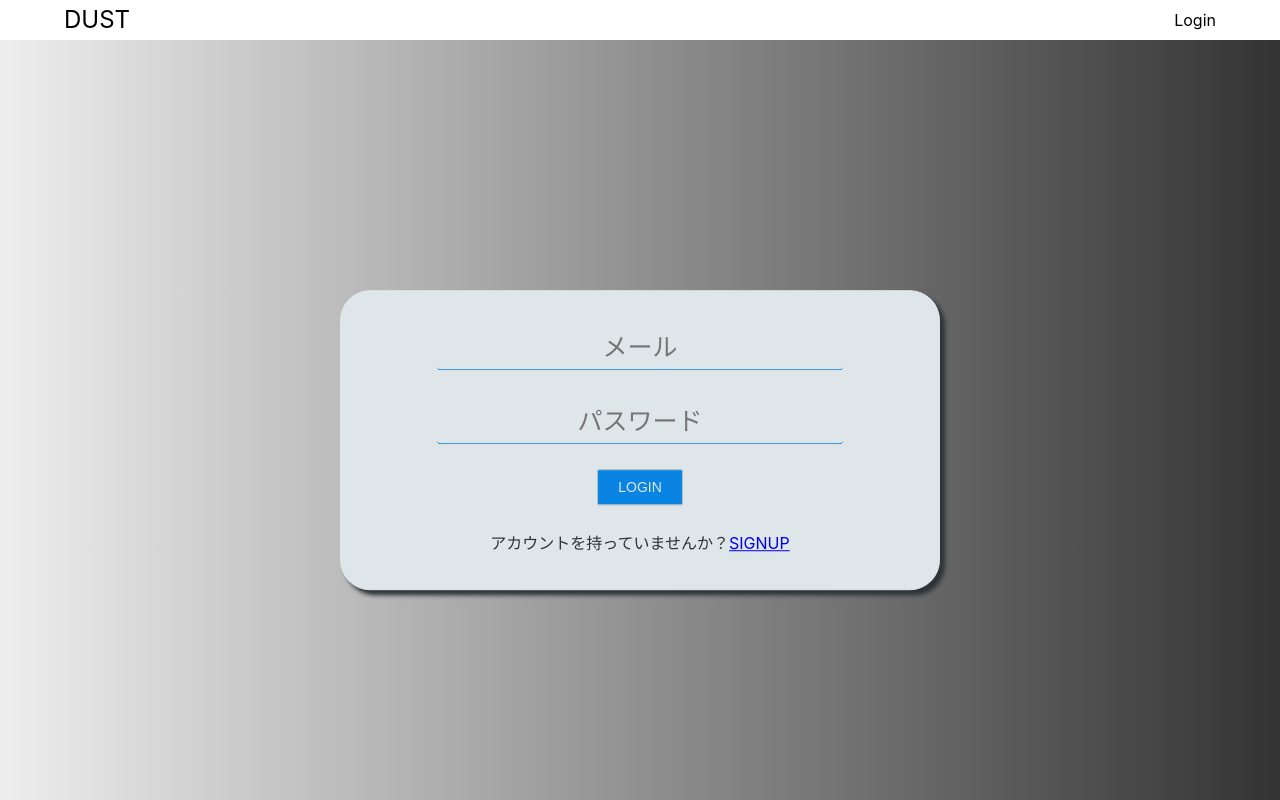
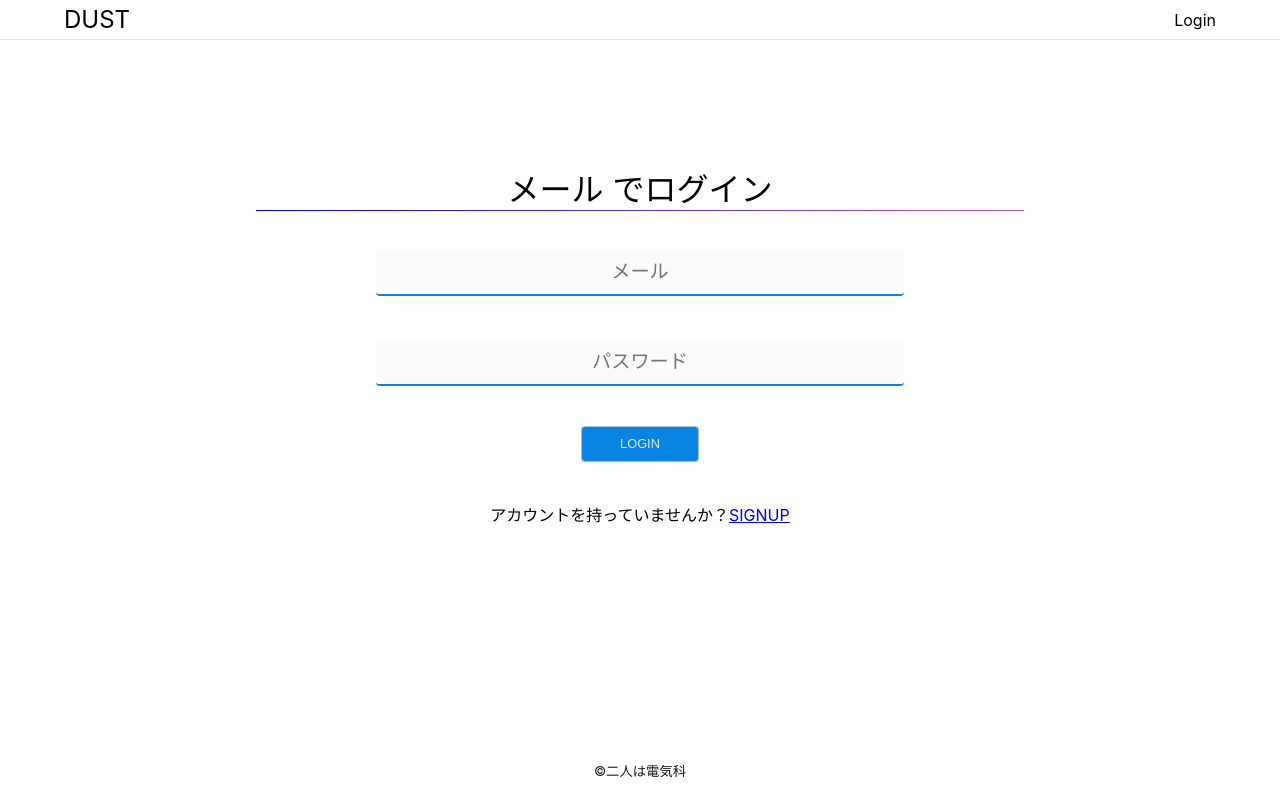
Before and after one commit to nhiroyasu/HackU, a Nuxt app: page /mail_auth in a window 1280 px wide. Built offline with nearby package versions, Linux system fonts and the light colour scheme.

Commit message:
デザイン第2段階

```diff
--- a/components/AuthComponent.vue
+++ b/components/AuthComponent.vue
@@ -1,52 +1,90 @@
 <template>
   <div class="auth-service">
     <div class="auth-link-block">
-      <p>
-        <nuxt-link v-bind:to="to_link">
-          <img v-bind:src="icon_link" alt="#">
-          {{service_name}}でログイン
+      <nuxt-link v-bind:to="to_link" class="login-a">
+        <img v-bind:src="icon_link" alt="#" width="15px" height="15px">
+        <span>{{service_name}}でログイン</span>
       </nuxt-link>
-      </p>
     </div>
   </div>
 </template>
 
 <style scoped>
   .auth-service {
-  margin: 10px 20px;
+    width: 60%;
+    margin: 0 auto;
+    /* background: rgb(246, 112, 112); */
+    /* margin: 10px 20px;
   padding: 0px;
   width: auto;
   border: solid 1px #707070;
   border-radius: 10px;
   font-size: 25px;
-  position: relative;
+  position: relative; */
   }
 
   .auth-link-block {
-  margin: auto;
+    /* border-bottom:solid 2px olive; */
+    /* margin: auto;
   padding: 5px;
   width: 100%;
   background: #fff;
   line-height: 35px;
   border-radius: 10px;
   overflow: hidden;
-  position: relative;
+  position: relative; */
   }
-.auth-link-block a {
-  text-decoration:none;
-  color: #636e72;
-  text-align: left;
-  display: inline-block;
+
+  .login-a {
+    text-align: center;
+    text-decoration: none;
+    color: #000000;
+    background: rgb(253, 253, 253);
+    display: block;
+    padding: 0.6em 1.2em;
+    margin: 20px 0;
+    border-radius: 4px;
+    overflow: hidden;
+    /* border-right: solid 2px #0004de;
+    border-bottom: solid 2px #bd5aac; */
+    /* border-left: solid 5px #0004de;
+    border-right: solid 5px #bd5aac; */
+    box-shadow: 1px 1px 2px 1px gray;
+    /* display: inline-block; */
+    /*
   margin: 0px;
   padding: 0px;
-  width: 100%;
+  width: 100%;  */
+  transition:.5s
   }
+  .login-a:hover{
+    /* border-right: solid 2px #bd5aac;
+    border-bottom: solid 2px #0004de; */
+    background-image: linear-gradient(90deg, #6d8dce 0%, #aa83ad 80%);
+    box-shadow: 2px 2px 4px 1px gray;
+    transition:.5s
+  }
+  .login-a img{
+    vertical-align: middle;
+    margin-right: 10px;
+  }
+
+  .login-a span {
+    display: inline-block;
+    transition: .5s
+  }
+
+  .login-a:hover span {
+    transform: rotateX(360deg);
+  }
+
   .auth-link-block img {
-  margin: auto 10px;
+    /* margin: auto 10px;
   padding: auto;
   width: 1.2rem;
-  height: 1.2rem;
+  height: 1.2rem; */
   }
+
 </style>
 
 <script>
@@ -63,7 +101,7 @@ export default {
     components: {
 
     },
-  data: function() {
+    data: function () {
       return {
         link: '/' + this.service_name + '_auth'
       };
--- a/components/Header.vue
+++ b/components/Header.vue
@@ -54,7 +54,7 @@ import Down from '~/components/Down.vue'
         color: #111;
         position: relative;
         /* vertical-align: middle; */
-        /* border-bottom: solid 10px rgb(224, 224, 224); */
+        border-bottom: solid 1px rgb(224, 224, 224);
         /* margin-bottom: 5px; */
         /* display: flex;
         justify-content: center;
--- a/pages/login.vue
+++ b/pages/login.vue
@@ -1,5 +1,8 @@
 <template>
   <div class='body-class'>
+    <div id="login-h">
+      <p>Dust にログイン</p>
+    </div>
     <div class="login-form">
       <auth-component service_name="google" v-bind:icon_link="g_ico" to_link="/google_auth" action="google_auth" />
       <!-- <auth-component service_name="twitter" v-bind:icon_link="t_ico" />
@@ -11,24 +14,54 @@
 </template>
 
 <style scoped>
+  #login-h {
+    /* background: red; */
+    display: flex;
+    justify-content: center;
+    text-align: center;
+    width: 100%;
+    margin: 0 auto;
+    /* border-bottom: solid 1px gray; */
+        border-bottom: 1px solid;
+    border-image: linear-gradient(to right, #0004de 0%, #bd5aac 100%);
+    border-image-slice: 1;
+  }
+
+  #login-h p {
+    font-size: 3vw;
+    font-family: cursive;
+
+  }
 
   .body-class {
-  position: fixed;
+    /* background: darkblue; */
+    width: 60vw;
+    height: 30vw;
+    margin: 0 auto;
+    position: absolute;
+    top: 45%;
+    left: 50%;
+    transform: translate(-50%, -50%);
+    /* position: fixed;
   width: 100%;
   height: 100%;
-  text-align: center;
+  text-align: center; */
   }
 
   .login-form {
-  position: absolute;
+    /* background: rgb(197, 188, 108); */
+    height: 15vw;
+    vertical-align: center;
+    margin-top: 2%;
+    /* position: absolute;
   display: flex;
   flex-direction: column;
   left: 50%;
   top: 50%;
-  transform: translate(-50%,-50%);
+  transform: translate(-50%,-50%); */
   }
 
-@media screen and (min-width: 501px) {
+  /* @media screen and (min-width: 501px) {
   .body-class {
     background: linear-gradient(to left, #333,#eee);
   }
@@ -55,7 +88,7 @@
     background: #2d3436;
     width: 100%;
   }
-}
+} */
 </style>
 
 
@@ -74,11 +107,12 @@ import google_authVue from './google_auth.vue';
   const axios = require('axios');
   export default {
     head: {
-    meta: [
-      { name: "viewport", content:"width=device-width,initial-scale=1.0" },
-    ]
+      meta: [{
+        name: "viewport",
+        content: "width=device-width,initial-scale=1.0"
+      }, ]
     },
-  data: function() {
+    data: function () {
       return {
         title: 'Auth',
         message: 'this is message.',
@@ -98,11 +132,10 @@ export default {
       mail_icon_img,
     },
     method: {
-    google_auth: function(event) {
+      google_auth: function (event) {
         console.log("あれ？");
         firebase.login_g_auth(this.$store);
       }
     }
   };
-
 </script>
--- a/pages/mail_auth.vue
+++ b/pages/mail_auth.vue
@@ -1,6 +1,9 @@
 <template>
-  <div>
+  <div id="mail-wrap">
     <div class="container">
+      <div id="mail-h">
+        <p> メール でログイン</p>
+      </div>
       <form action="/" method="post" v-on:submit.prevent="on_submitted">
         <div class="form-item" v-if="sign_type">
           <!-- <label for="name-place">ユーザー名</label> -->
@@ -37,7 +40,7 @@ export default {
     components: {
       firebase,
     },
-  data: function() {
+    data: function () {
       return {
         user_name: '',
         mail_addr: '',
@@ -45,10 +48,9 @@ export default {
         sign_type: false,
       };
     },
-  created: function() {
-  },
+    created: function () {},
     methods: {
-    on_submitted: function(event) {
+      on_submitted: function (event) {
         if (this.sign_type) {
           if (!this.user_name == '') {
             firebase.signup(this.$store, this.user_name, this.mail_addr, this.password);
@@ -59,7 +61,7 @@ export default {
           firebase.login(this.$store, this.mail_addr, this.password);
         }
       },
-    change_type: function() {
+      change_type: function () {
         this.sign_type = !this.sign_type;
       }
     }
@@ -67,25 +69,129 @@ export default {
 </script>
 
 <style scoped>
-.container {
-  position: fixed;
-  width: 100%;
-  height: 100%;
-  background: linear-gradient(to left, #333,#eee);
+  #mail-wrap {
+    /* background: #0004de; */
+    height: 500px;
+    margin-bottom: 100px;
   }
 
+  #mail-h {
+    /* background: red; */
+    /* display: flex;
+    justify-content: center;
+    text-align: center; */
+    width: 100%;
+    margin: 0 auto;
+    /* border-bottom: solid 1px gray; */
+    border-bottom: 1px solid;
+    border-image: linear-gradient(to right, #0004de 0%, #bd5aac 100%);
+    border-image-slice: 1;
+  }
+
+  #mail-h p {
+    font-size: 2.5vw;
+    font-family: cursive;
+
+  }
+
+  .container {
+    /* background: #af7272; */
+    display: flex;
+    justify-content: center;
+    text-align: center;
+    /* position: fixed; */
+    width: 60vw;
+    height: 30vw;
+    position: absolute;
+    display: flex;
+    flex-direction: column;
+    left: 50%;
+    top: 45%;
+    transform: translate(-50%, -50%);
+    /* height: 100%; */
+    /* background: linear-gradient(to left, #333,#eee); */
+  }
+
+  .container form {
+    /* background: rgb(197, 188, 108); */
+    height: 27vw;
+    vertical-align: center;
+    margin-top: 2%;
+    width: 70%;
+    margin: 0 auto;
+  }
+
+  .form-item input {
+    width: 100%;
+    font-size: 1.2em;
+    line-height: 30px;
+    background: #fbfbfb;
+    outline: none;
+    border: none;
+    border-bottom: solid 2px #0984e3;
+    text-align: center;
+    transition: .3s;
+  }
+
+  .form-item {
+    position: relative;
+    margin: 2.2em 0em;
+    padding: 5px;
+  }
+
+  .form-item:hover input {
+    /* box-shadow: 1px 1px 1px 1px gray; */
+    border-bottom: solid 2px #a24fc3;
+    transition: .3s;
+  }
+
+  .form-submit {
+    /* background: #bd5aac; */
+    display: inline-block;
+  }
+
+  .form-submit input {
+    border-radius: 2px;
+    box-shadow: 0 1px 0 rgba(0, 0, 0, 0.05);
+    box-sizing: border-box;
+    transition: all .2s;
+    background-color: #0984e3;
+    border: 1px solid #b2bec3;
+    color: #dfe6e9;
+    cursor: pointer;
+    border-radius: 4px;
+    display: inline-block;
+    font-size: 0.8em;
+    font-style: normal;
+    font-weight: 500;
+    height: 36px;
+    line-height: 34px;
+    min-width: 40px;
+    padding: 0 3em;
+    /* margin: 10px; */
+    position: relative;
+    text-align: center;
+    text-decoration: none;
+    white-space: nowrap;
+    vertical-align: middle
+  }
+
+  .form-submit:hover input {
+    background-color: #8cc2ec;
+  }
+
+  /* @media screen and (min-width: 501px) {
     form {
       position: absolute;
       display: flex;
       flex-direction: column;
       left: 50%;
       top: 50%;
-  transform: translate(-50%,-50%);
+      transform: translate(-50%, -50%);
       color: #2d3436;
       text-align: center;
     }
 
-@media screen and (min-width: 501px) {
     form {
       background: #dfe6e9;
       margin: 0px;
@@ -109,7 +215,9 @@ form {
       border-bottom: solid 1px #0984e3;
       text-align: center;
     }
-}
+  } */
+
+  /*
 
 @media screen and (max-width: 500px) {
   .container {
@@ -133,18 +241,18 @@ form {
     border-bottom: solid 1px #0984e3;
     text-align: center;
   }
-}
+} */
 
-.form-item {
+  /* .form-item {
     position: relative;
     margin: 10px 20px;
     padding: 5px;
-}
+  } */
 
 
-.form-submit input {
+  /* .form-submit input {
     border-radius: 2px;
-    box-shadow: 0 1px 0 rgba(0,0,0,0.05);
+    box-shadow: 0 1px 0 rgba(0, 0, 0, 0.05);
     box-sizing: border-box;
     transition: all .2s;
     background-color: #0984e3;
@@ -165,5 +273,5 @@ form {
     text-decoration: none;
     white-space: nowrap;
     vertical-align: middle
-}
+  } */
 </style>
--- a/pages/story_room/_story_room.vue
+++ b/pages/story_room/_story_room.vue
@@ -10,6 +10,8 @@
                 <script async src="https://platform.twitter.com/widgets.js" charset="utf-8"></script>
             </div>
         </div>
+        <div id="con-wrap">
+            <div id="con-wrap1">
                 <div id="main-contents">
                     <div class="story-contents" v-for="(value, index) in get_contents_data" :key="index">
                         <!-- <ChatBox v-bind:content="value['content']" /> -->
@@ -23,11 +25,21 @@
                     </div>
                     <div id="bottom-func" v-show="show">
                         <div id="input-area">
-                    <textarea name="none" id="inputdoc" cols="95" rows="5" v-model="text"></textarea>
+                            <textarea name="none" id="inputdoc" cols="60" rows="5" v-model="text"></textarea>
                             <button v-on:click="on_submitted">送信</button>
                         </div>
                     </div>
 
+                </div>
+            </div>
+            <div id="rem-wrap">
+
+                <div id="con-wrap2">
+                    <p>Descriptionが入ります
+                    </p>
+                </div>
+                <button id="delete-btn">部屋の削除</button>
+            </div>
         </div>
     </div>
 </template>
@@ -49,7 +61,7 @@
                 func_link_base: "https://us-central1-dust-cf800.cloudfunctions.net/story_room/",
             }
         },
-        created: function() {
+        created: function () {
             firebase.process_get_user(this.$store).then(snapshot => {
                 rdb.check_story_auther(this.$store, this.$route.params['story_room']);
             });
@@ -62,7 +74,7 @@
             get_twitter_card_url: function (event) {
                 return this.func_link_base + this.$route.params['story_room'];
             },
-            get_story_author: function(event) {
+            get_story_author: function (event) {
                 return this.$store.getters['story_manager/story_author_state'];
             }
         },
@@ -80,7 +92,7 @@
                     rdb.create_story_content(this.$store, this.$route.params['story_room'], this.text);
                 }
             },
-            on_delete: function(event) {
+            on_delete: function (event) {
                 rdb.delete_story(this.$store.getters['user/user_id'], this.$route.params['story_room'])
             }
         },
@@ -99,7 +111,7 @@
     #story-room-title {
         /* background: darkblue; */
         padding: 0.5vw;
-        border-bottom: solid 2px rgb(19, 19, 19);
+        border-bottom: solid 2px rgb(87, 97, 119);
         line-height: 2vw;
         position: relative;
     }
@@ -123,7 +135,8 @@
         margin-top: 0.5vw;
         padding: 1vw;
     }
-    .story-contents{
+
+    .story-contents {
         border-bottom: solid 1px rgba(82, 82, 82, 0.253);
     }
 
@@ -149,6 +162,8 @@
         border: solid 2px gray;
         resize: vertical;
         min-height: 100px;
+        width: 80%;
+        /* font-family: serif; */
         /* widows: 100%;
         height: 10em; */
     }
@@ -211,4 +226,63 @@
         /* display: inline-block; */
         /* text-align: right; */
     }
+
+    #con-wrap {
+        position: relative;
+    }
+
+    #con-wrap1 {
+        /* background: #0004de; */
+        width: 72%;
+    }
+
+    #con-wrap2 {
+        /* background: #bd5aac; */
+        border: solid 2px rgba(133, 133, 133, 0.691);
+        padding: .5vw;
+        border-radius: 4px;
+        font-size: 1.2vw;
+        width: 100%;
+        overflow-y: scroll;
+        position: absolute;
+        top: 0;
+        right: 1%;
+        height: 35vw;
+        z-index: 10;
+    }
+
+    #delete-btn {
+        display: block;
+        font-size: 1vw;
+        width: 10vw;
+        padding: 0.6em;
+        text-align: center;
+        text-decoration: none;
+        color: #FFF;
+        background: #af3434;
+        /* border-bottom: 2px solid rgb(0, 62, 143); */
+        border-radius: 4px;
+        /* box-shadow: inset 0 2px 0 rgba(255, 255, 255, 0.2), 0 2px 2px rgba(0, 0, 0, 0.19); */
+        position: absolute;
+        right: 1%;
+        bottom: 0;
+        z-index: 10;
+        user-select: none;
+        transition: .4s;
+    }
+
+    #delete-btn:hover {
+        background: #df6767;
+        transition: .4s;
+    }
+
+    #rem-wrap {
+        /* background: #0004de; */
+        height: 38vw;
+        display: inline-block;
+        width: 25%;
+        position: absolute;
+        top: 0;
+        right: 1%;
+    }
 </style>
```
Lines whose indentation alone changed are shown as unchanged.
